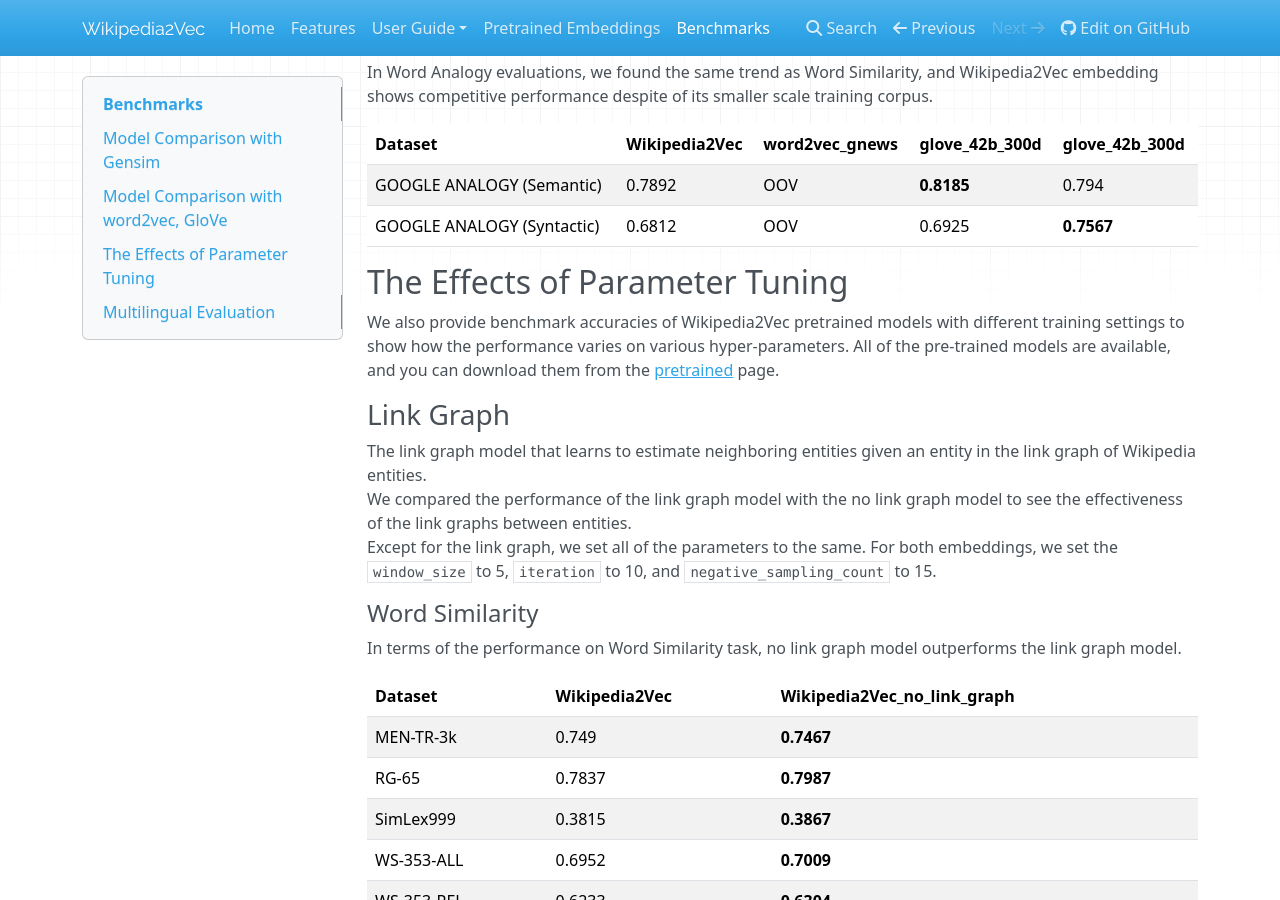
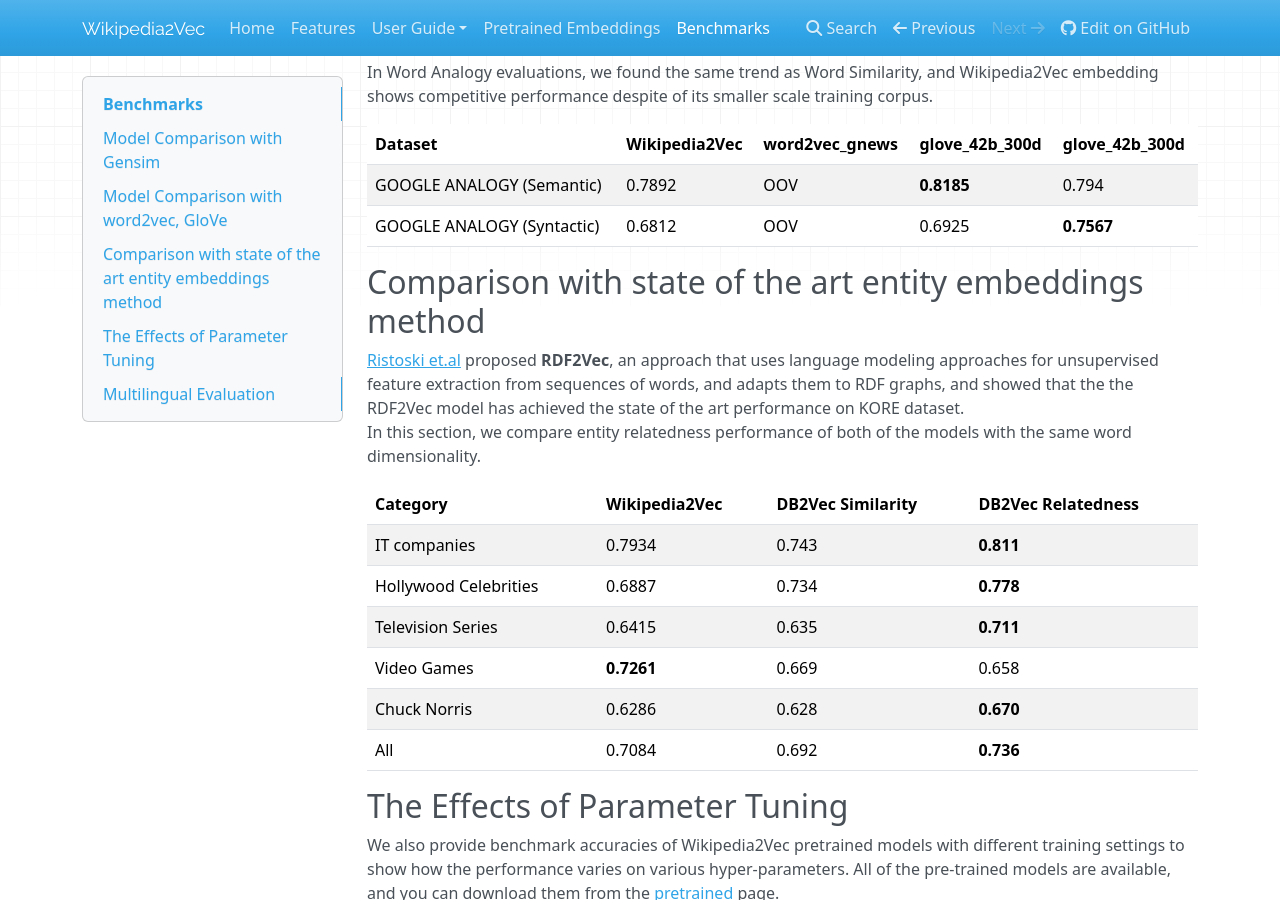
Before and after one commit to wikipedia2vec/wikipedia2vec, an MkDocs documentation site: the page built from docs/benchmarks.md, in a window 1280 px wide and 900 px high, scrolled down 2677 px. Built offline with MkDocs 1.6.1, drawn with Linux system fonts in a browser that asks for light colours; nearby versions of some CDN libraries; old or Windows-style settings are respelled for this version of MkDocs; some of the changed text lies outside the part shown.

Commit message:
add comparison btw RDF2Vec and note for multilingual eval

```diff
--- a/docs/benchmarks.md
+++ b/docs/benchmarks.md
@@ -126,6 +126,19 @@
 | GOOGLE ANALOGY (Semantic) | 0.7892 | OOV | **0.8185** | 0.794 |
 | GOOGLE ANALOGY (Syntactic) | 0.6812 | OOV | 0.6925 | **0.7567** |
 
+## Comparison with state of the art entity embeddings method
+[Ristoski et.al](http://www.semantic-web-journal.net/system/files/swj1495.pdf) proposed **RDF2Vec**, an approach that uses language modeling approaches for unsupervised feature extraction from sequences of words,
+and adapts them to RDF graphs, and showed that the the RDF2Vec model has achieved the state of the art performance on KORE dataset.
+In this section, we compare entity relatedness performance of both of the models with the same word dimensionality.
+
+| Category | Wikipedia2Vec | DB2Vec Similarity  | DB2Vec Relatedness |
+|-----------|------------|------------|------------|
+| IT companies | 0.7934 | 0.743 | **0.811** |
+| Hollywood Celebrities | 0.6887 | 0.734 | **0.778** |
+| Television Series | 0.6415 | 0.635 | **0.711** |
+| Video Games | **0.7261** | 0.669 | 0.658 |
+| Chuck Norris | 0.6286 | 0.628 | **0.670** |
+| All | 0.7084 | 0.692 | **0.736** |
 
 ## The Effects of Parameter Tuning
 We also provide benchmark accuracies of Wikipedia2Vec pretrained models
@@ -211,7 +224,6 @@
 |-----------|------------|------------|
 | KORE | **0.6905** | 0.6811 |
 
-
 ## Multilingual Evaluation
 We evaluate our word vectors (300d) on German, Spanish, Portuguese and Chinese
 word analogy task.
@@ -225,9 +237,15 @@
 - [Google Analogy Dataset (Chinese)](https://github.com/wikipedia2vec/wikipedia2vec/blob/master/data/zh/word/analogy/ZH-GOOGLE.txt)
 
 #### Multilingual Word Analogy Results
-| language | Wikipedia2Vec |
-|-----------|------------|
-| German| 0.5468 |
-| Spanish | 0.5370 |
-| Portuguese | 0.4769 |
-| Chinese| 0.5519 |
+The results of word analogy task evaluation are as follow.
+It should be noted that they restrict the vocabulary for
+the analogy tasks to the 200,000 most
+frequent words from the training data,
+while we use the entire vocabulary acquired by Wikipedia corpus on word analogy task.
+
+| language | Wikipedia2Vec | fastText ([Grave et.al](https://arxiv.org/abs/1802.06893))|
+|-----------|------------|------------|
+| German| 0.5468 | 0.61 |
+| Spanish | 0.5370 |0.574|
+| Portuguese | 0.4769 | 0.54 |
+| Chinese| 0.5519 | 0.631 |
```
